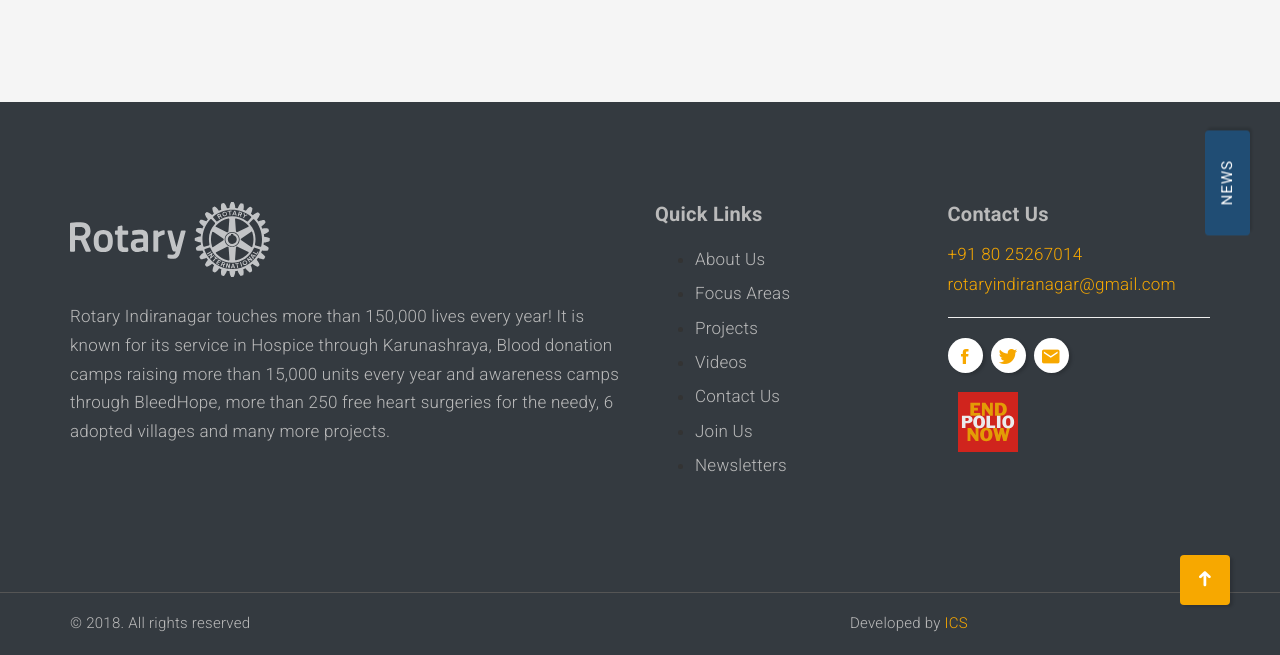
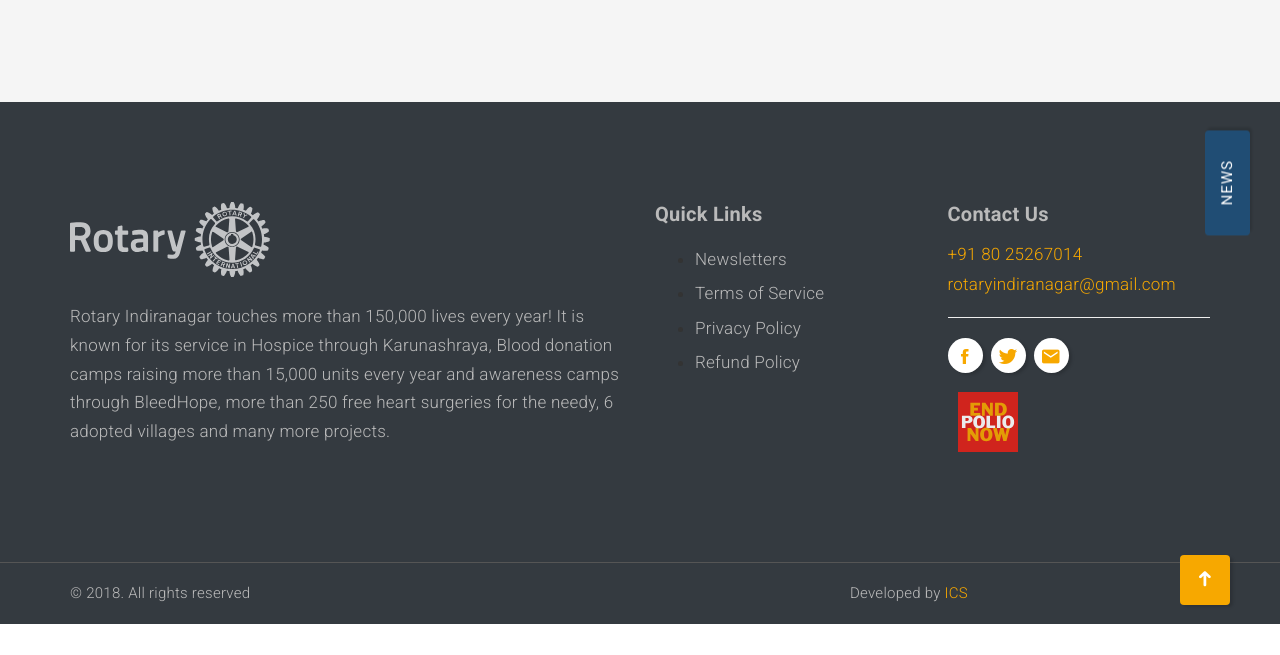
Before and after one commit to sharathdt/rtry, a Jekyll site: the page built from index.html, in a window 1280 px wide and 900 px high, scrolled down 4454 px, cut to the strip 245-900 px from the top of the window. Built offline with Jekyll 4.4.1, drawn with Linux system fonts in a browser that asks for light colours; some web fonts are replaced; after the commit the page ends 5323 px from its top, so only the background shows below that.

Commit message:
terms and service

```diff
--- a/_includes/footer.html
+++ b/_includes/footer.html
@@ -13,10 +13,10 @@
                         <div class="footer-box links-box" >
                             <h5 class="heading">Quick Links</h5>
                             <ul>
-                               {% for item in site.data.data.menus offset: 1 %}
-                                 <li><a class="scroll-link" href="{{site.baseurl}}/{{item.link}}">{{item.title}}</a></li>
-                                {% endfor %}
                                 <li><a href="{{site.baseurl}}/newsletters/">Newsletters</a></li>
+                                <li><a href="{{site.baseurl}}/terms-and-conditions/">Terms of Service</a></li>
+                                <li><a href="{{site.baseurl}}/privacy/">Privacy Policy</a></li>
+                                <li><a href="{{site.baseurl}}/refund-and-cancellation/">Refund Policy</a></li>
                             </ul>
                         </div>
                     </div>
```
